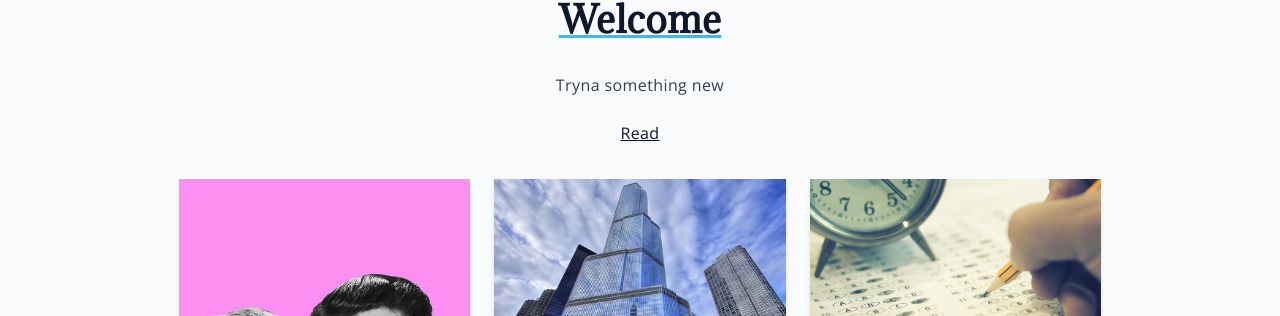
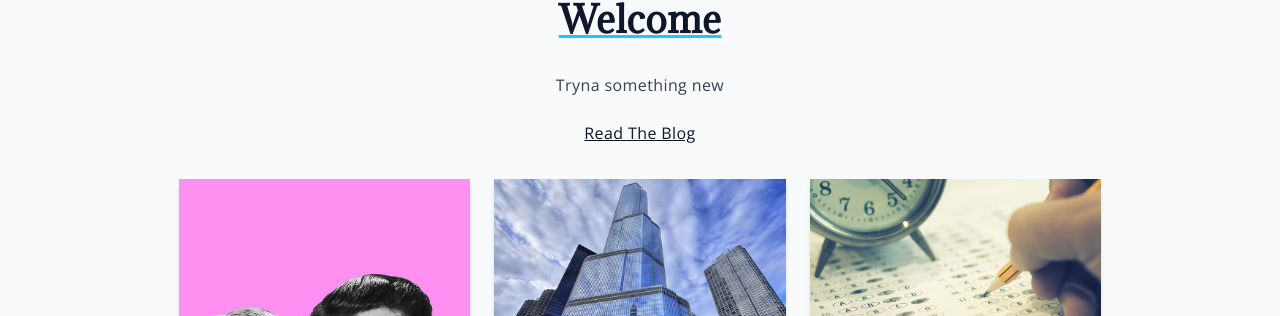
Before and after one commit to turning20w-hub/VrushStuff, a Jekyll site: the page built from index.md, in a window 1280 px wide. Shown: the part 105-421 px from the top of the page. Built offline with Jekyll 4.4.1, drawn with Linux system fonts in a browser that asks for light colours; our own code applies the rules of GitHub Pages for plain Markdown files.

Commit message:
Update index.md

```diff
--- a/index.md
+++ b/index.md
@@ -5,4 +5,4 @@ layout: home
 
 Tryna something new
 
-[Read](https://turning20w-hub.github.io/VrushStuff/2026/09/23/test-8.html)
+[Read The Blog](https://turning20w-hub.github.io/VrushStuff/sample.html)
```
